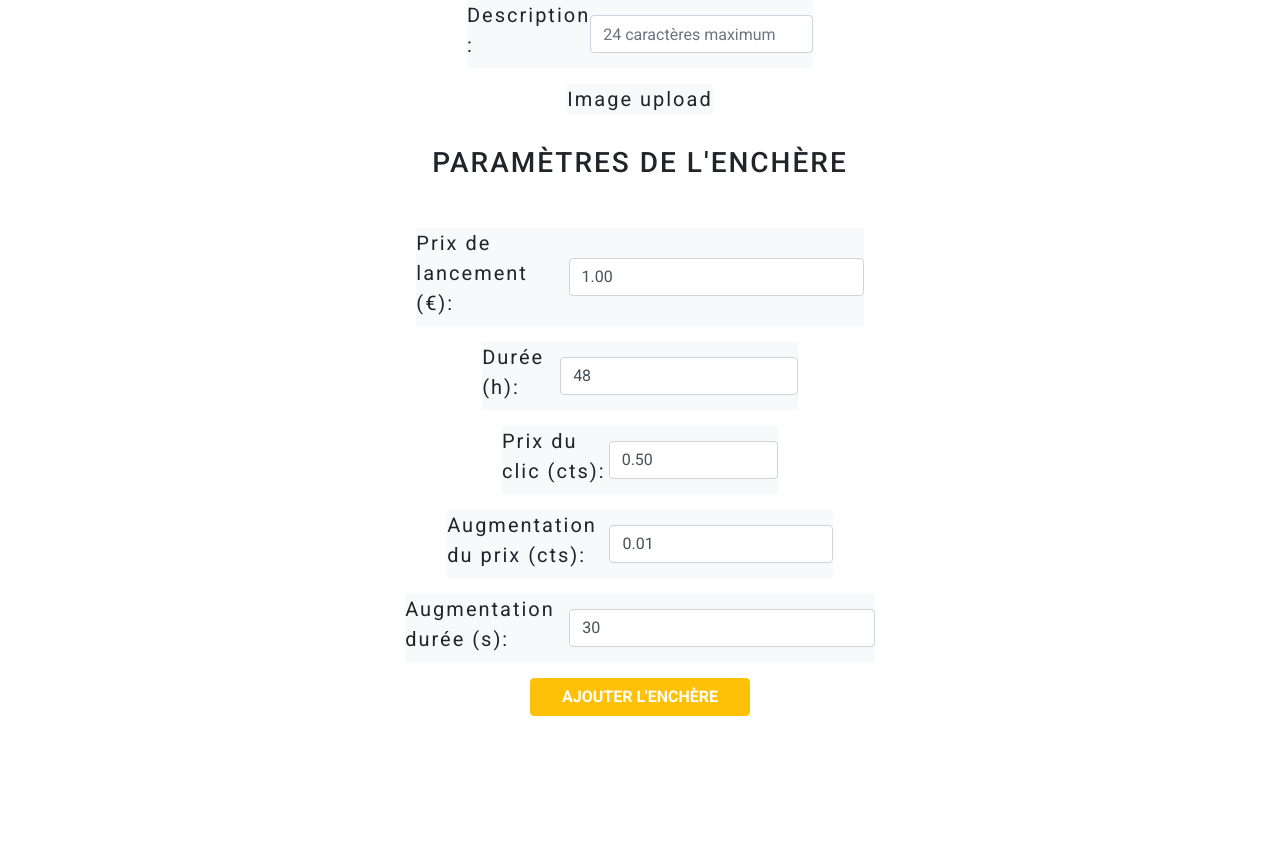
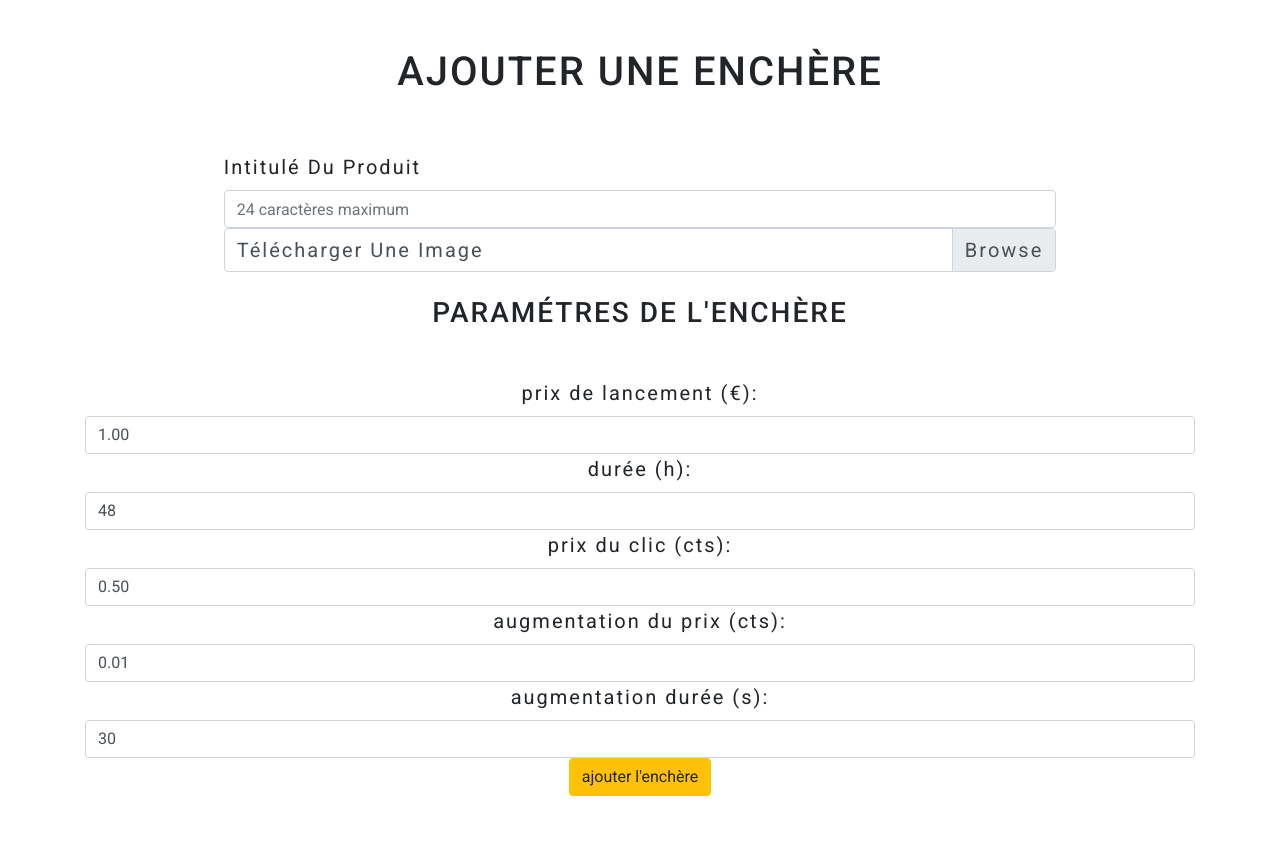
Before and after one commit to vincent-fravette/poc-plateforme-ench-re, a PHP site: page /pages/create-auction.html in a window 1280 px wide. Shown: the part 62-906 px from the top of the page. Before the commit the page ends 778 px from the top, so only its background shows below. Run offline with PHP 8.4, Linux system fonts and the light colour scheme.

```diff
--- a/src/pages/create-auction.html
+++ b/src/pages/create-auction.html
@@ -46,56 +46,66 @@
         </nav>
     </header>
     <!---------- FORMULAIRE ---------->
-    <form class="container-fluid w-100 d-flex justify-content-center align-items-center flex-column" method="POST"
-        enctype="multipart/form-data" action="">
-        <div class="d-flex justify-content-center align-items-center mb-3 items bg-light">
-            <label class="labelForm" for="#description">Description :</label>
-            <input type="text" class="form-control" id="description" maxlength="24" placeholder="24 caractères maximum"
-                name="description" required>
+    <section id="create-form">
+        <div class="container">
+            <h1 class="text-center text-uppercase py-5">ajouter une enchère</h1>
+            <form class="pb-5">
+                <div class="d-flex flex-column align-items-center">
+                    <div class="w-75 text-capitalize">
+                        <label for="product-name">intitulé du produit</label>
+                        <input type="text" class="form-control" id="product-name" name="description" maxlength="24"
+                            placeholder="24 caractères maximum" required>
+
+                        <!--
+                        <label for="image-upload">télécharger une image </label>
+                        <input type="file" name="image-upload">
+                        -->
+
+                        <div class="custom-file">
+                            <input type="file" class="custom-file-input" id="customFile">
+                            <label class="custom-file-label" for="customFile">télécharger une image</label>
+                        </div>
+                    </div>
+
+
+                    <h3 class="mb-5 mt-4 d-flex justify-content-center text-center text-uppercase">paramétres de
+                        l'enchère</h3>
+
+
+                            <label for="price">prix de lancement (€):</label>
+                            <input type="number" class="form-control" aria-label="Price" placeholder="En euros"
+                                name="price" id="price" min="0.01" value="1.00" step="0.01" required>
+
+
+                            <label for="duration-auction">durée (h):</label>
+                            <input type="number" class="form-control" aria-label="duration-auction"
+                                placeholder="En heures" id="duration-auction" name="duration-auction" min="1" value="48"
+                                required>
+
+
+                            <label for="price-clic">prix du clic (cts):</label>
+                            <input type="number" class="form-control" placeholder="En centimes" aria-label="price-clic"
+                                name="price-clic" id="price-clic" value="0.50" max="0.99" min="0.01" step="0.01"
+                                required>
+
+
+                            <label for="price-increase">augmentation du prix (cts):</label>
+                            <input type="number" class="form-control" aria-label="price-increase"
+                                placeholder="En centimes" name="price-increase" value="0.01" id="augmentation_prix"
+                                max="0.99" min="0.01" step="0.01" required>
+
+
+                            <label for="duration-increase">augmentation durée (s):</label>
+                            <input type="number" class="form-control" aria-label="duration-increase"
+                                placeholder="En secondes" name="duration-increase" value="30" id="duration-increase"
+                                min="0" required>
+
+                        <button type="submit" name="submit" class="btn btn-warning">ajouter l'enchère</button>
+
+                    </div>
+            </form>
         </div>
-        <div class="d-flex justify-content-center align-items-center">
-            <label class="fileUpload d-flex justify-content-center align-items-center bg-light">
-                Image upload
-                <!--Afin de respecter le wireframe on met en display none l'input--->
-                <input type="file" name="image_upload" style="display: none;" id="image_upload">
-
-            </label>
-        </div>
-        <h3 class="mb-5 mt-4 d-flex justify-content-center text-center text-uppercase">Paramètres de l'enchère</h3>
-        <div class="d-flex justify-content-center align-items-center mb-3 items bg-light">
-            <label class="labelForm" for="#prix_lancement">Prix de lancement (€):</label>
-            <input type="number" class="form-control" aria-label="Prix de lancement" placeholder="En euros"
-                name="prix_lancement" id="prix_lancement" min="0.01" value="1.00" step="0.01" required
-                aria-describedby="basic-addon1">
-        </div>
-        <div class="d-flex justify-content-center align-items-center mb-3 items bg-light">
-            <label class="labelForm" for="#duree">Durée (h):</label>
-            <input type="number" class="form-control" aria-label="duree" placeholder="En heures" id="duree" name="duree"
-                min="1" value="48" required aria-describedby="basic-addon1">
-        </div>
-        <div class="d-flex justify-content-center align-items-center mb-3 items bg-light">
-            <label class="labelForm" for="#prix_clic">Prix du clic (cts):</label>
-            <input type="number" class="form-control" placeholder="En centimes" aria-label="prix_clic" name="prix_clic"
-                id="prix_clic" value="0.50" required aria-describedby="basic-addon1" max="0.99" min="0.01" step="0.01">
-        </div>
-        <div class="d-flex justify-content-center align-items-center mb-3 items bg-light">
-            <label class="labelForm" for="#augmentation_prix">Augmentation du prix (cts):</label>
-            <input type="number" class="form-control" aria-label="augmentation_prix" placeholder="En centimes"
-                name="augmentation_prix" value="0.01" required id="augmentation_prix" aria-describedby="basic-addon1"
-                max="0.99" min="0.01" step="0.01">
-        </div>
-        <div class="d-flex justify-content-center align-items-center mb-3 items bg-light">
-            <label class="labelForm" for="#augmentation_duree">Augmentation durée (s):</label>
-            <input type="number" class="form-control" aria-label="augmentation_duree" placeholder="En secondes"
-                name="augmentation_duree" value="30" required id="augmentation_duree" min="0"
-                aria-describedby="basic-addon1">
-        </div>
-        <div class="d-flex justify-content-center align-items-center">
-            <button type="submit" name="submit"
-                class="btn btn-warning text-uppercase text-white font-weight-bold btnAjoutEnchere mb-5"
-                style="width:220px;">Ajouter l'enchère</button>
-        </div>
-    </form>
+    </section>
 
 
     <!-- Option 2: jQuery, Popper.js, and Bootstrap JS-->
--- a/src/public/css/styles.css
+++ b/src/public/css/styles.css
@@ -38,3 +38,21 @@ nav #logo {
 .card button {
     background-color: #FF9800;
 }
+
+#edit-form form {
+    background-color: #ECF0F1;
+}
+
+#edit-form h3 {
+    padding: 3em 0;
+}
+
+#preview {
+    width: 136px;
+    height: 136px;
+    background-color: #000;
+}
+
+input#product-name::placeholder {
+    /*text-align: center;*/
+}
```
Also changed, not shown: src/pages/edit-auction.html (+83 -0 lines).
